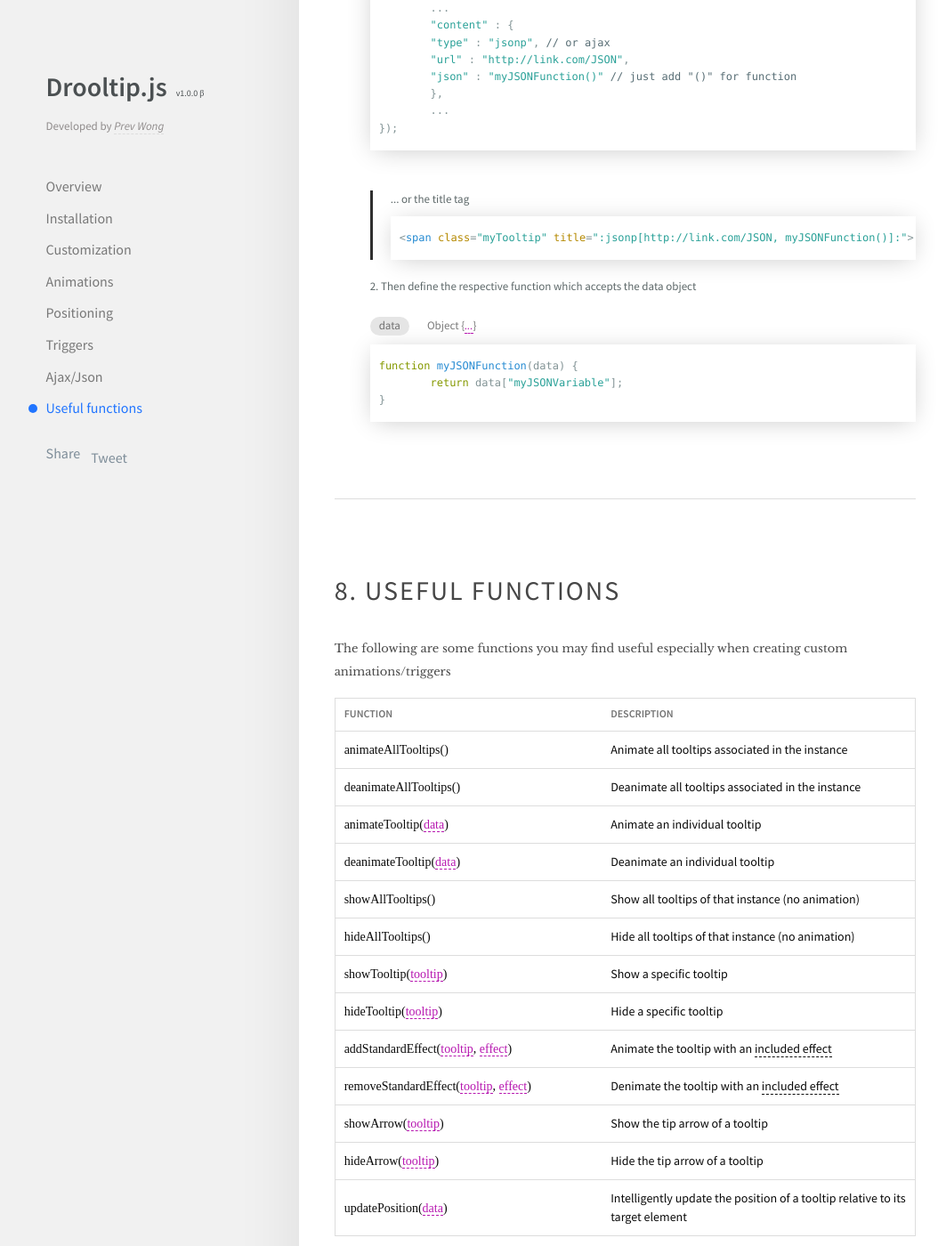
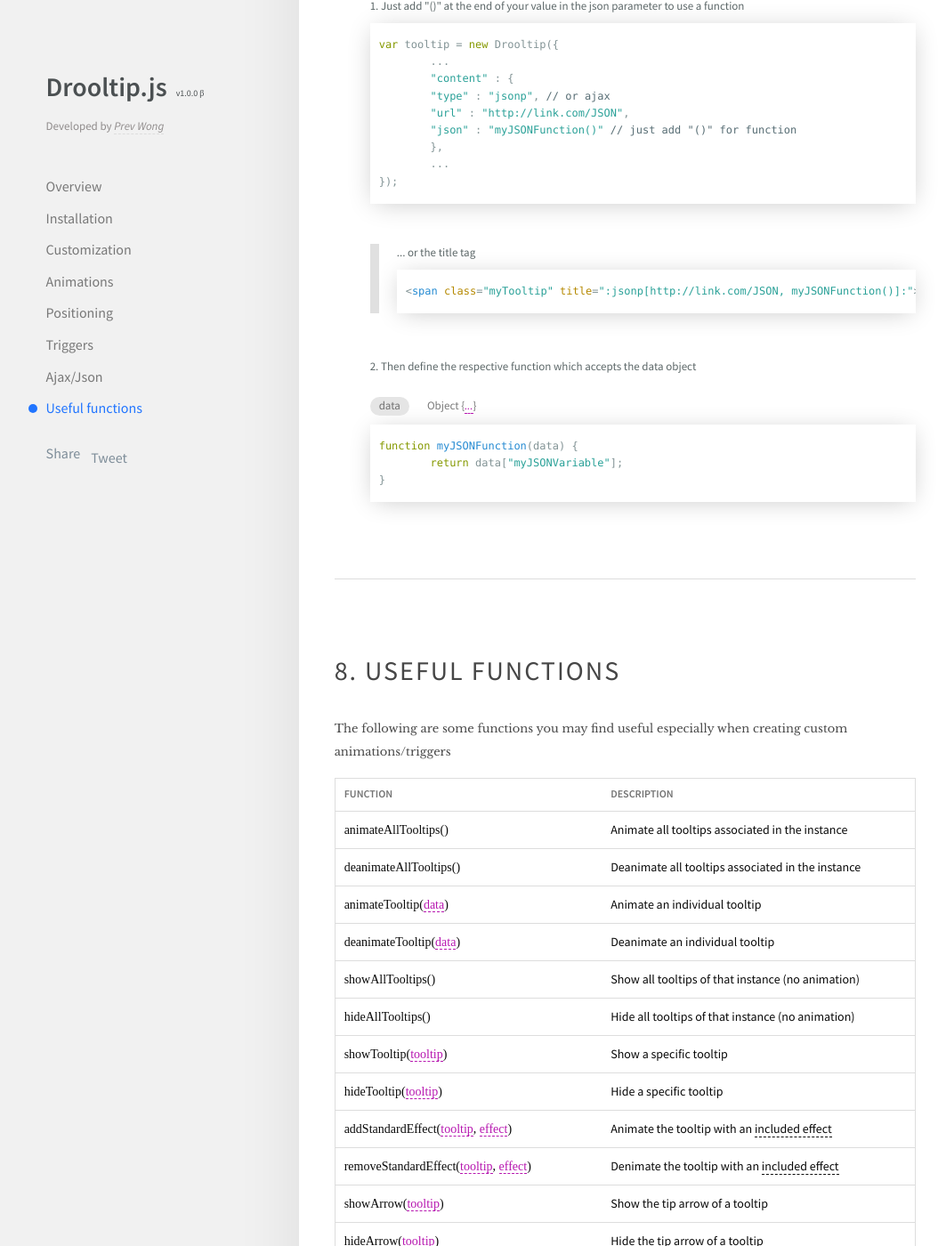
Before and after one commit to prevwong/drooltip.js, a Jekyll site: the page built from index.md, in a window 1280 px wide and 1400 px high, scrolled down 7537 px. Shown: the whole window at 89% size, without its empty margins (121-1184 px from the left). Built offline with Jekyll 4.4.1, drawn with Linux system fonts in a browser that asks for light colours; comment, search, counter and statistics services are not loaded.

Commit message:
Updating docs styling

```diff
--- a/assets/demo/css/demo.css
+++ b/assets/demo/css/demo.css
@@ -265,6 +265,10 @@ ul.steps {
     float: left;
     width: 100%;
     margin-bottom: 20px; }
+    ul.steps li.second_method {
+      padding-left: 20px;
+      border-left: 10px solid #e0e0e0;
+      margin-bottom: 50px; }
   ul.steps .instruction {
     color: #5d6869;
     margin-bottom: 8px;
@@ -448,8 +452,4 @@ small.note {
   padding: 15px 20px;
   margin-top: 20px; }
 
-.second_method {
-  padding-left: 20px;
-  border-left: 3px solid #2f2f2f; }
-
 /*# sourceMappingURL=demo.css.map */
```
Also changed, not shown: assets/demo/css/demo.scss (+5 -5 lines), 1 other file.
